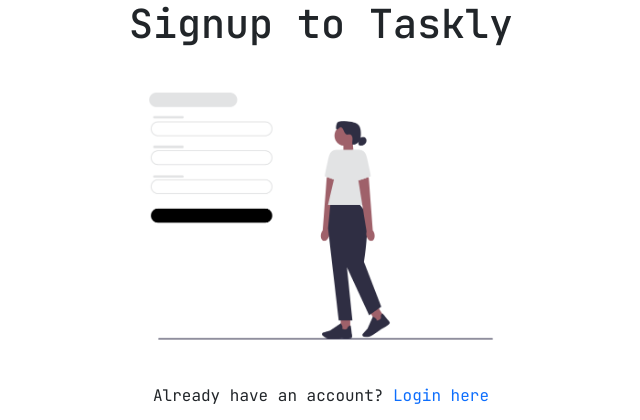
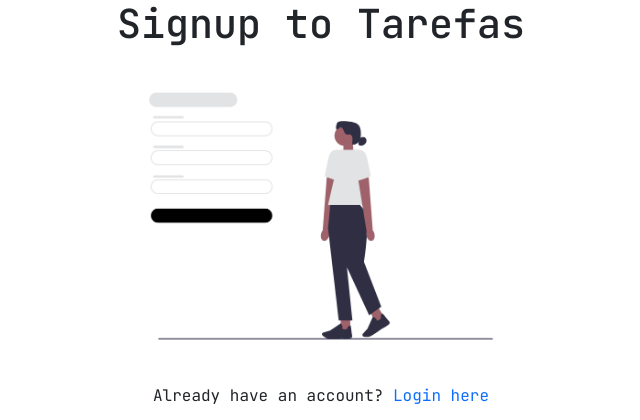
Before and after one commit to lyli127/flask-app, a Flask app: page /signup in a window 1280 px wide. Shown: the top 420 px of the page, without its empty margins (319-959 px from the left). Run offline with Flask 3, Linux system fonts and the light colour scheme; some libraries are stand-ins or nearby versions.

Commit message:
add new branding name

```diff
--- a/templates/signup.html
+++ b/templates/signup.html
@@ -8,7 +8,7 @@
 
 {% block content %}
 <div class="main container text-center">
-    <h1>Signup to Taskly</h1>
+    <h1>Signup to Tarefas</h1>
     <img src="static/images/signup-img.png" alt="signup image" class="signup-img figure-img img-fluid rounded">
     <p>Already have an account? <a href="/login">Login here</a></p>
     <form method="POST" action="/api/signup">
```
